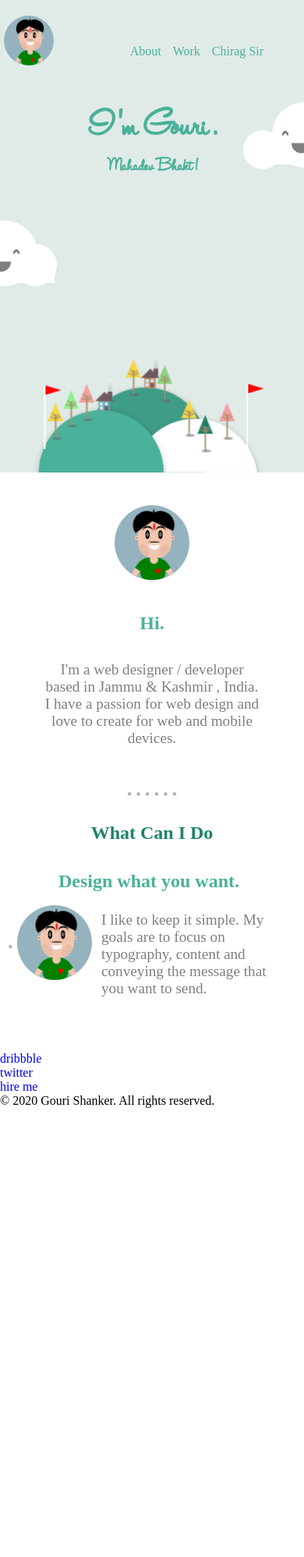
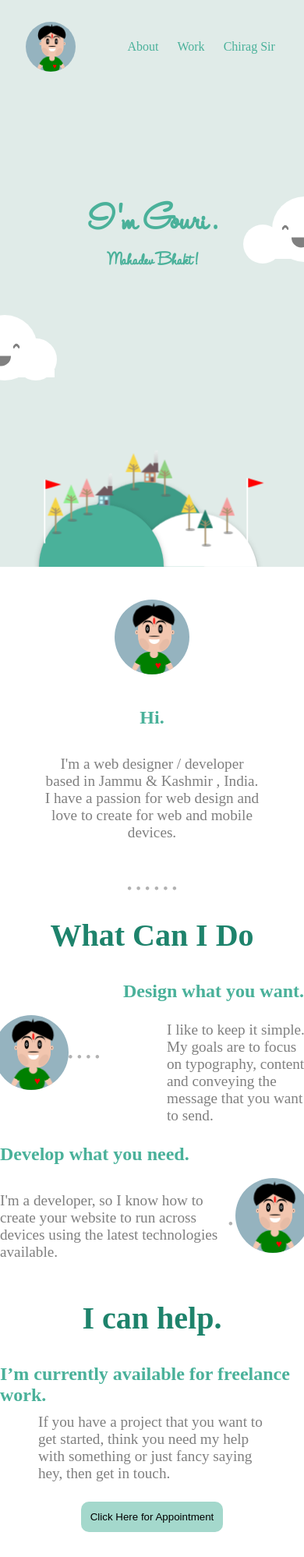
Before and after one commit to gourishankerJK/assignments, a plain HTML site: page second-page/index.html in a window 390 px wide. Shown: the top 1997 px of the page at 78% size. Before the commit the page ends 1421 px from the top, so only its background shows below. Drawn offline with Linux system fonts and the light colour scheme.

Commit message:
paragraph

```diff
--- a/second-page/css/boxing.css
+++ b/second-page/css/boxing.css
@@ -4,6 +4,10 @@
   list-style: none;
   text-decoration: none;
   box-sizing: border-box;
+}
+html{
+  -webkit-font-smoothing: antialiased;
+  -webkit-tap-highlight-color: rgba(0,0,0,0);
 }
 .row {
   width: 100%;
--- a/second-page/css/boy.css
+++ b/second-page/css/boy.css
@@ -11,7 +11,6 @@
 	height: 80px;
 	border-radius: 100%;
 	background: #95B3BF;
-	position: absolute;
 	overflow: hidden;
 	transform: scale(1.2);
 	top: 40%;
--- a/second-page/css/master.css
+++ b/second-page/css/master.css
@@ -4,38 +4,45 @@
 }
 #page {
 	width: 100%;
-	margin: 0 auto;
-  -webkit-font-smoothing: antialiased;
+  display: flex;
+  flex-flow: column nowrap;
+   background-color: rgba(224, 235, 232, 1);
+   transform: translateZ(-10px);
 }
-#head-section{
+#head-section-top {
+	min-height: 120px;
+	width: 100%;
+	margin-bottom: 1px;
+	position: sticky;
+	border: 2px solid transparent;
+  background-color: rgba(224, 235, 232, 1);
+  top :0px;
+  z-index :999;
+  display: flex;
+  justify-content: space-around;
+}
+#background-circle{
+  transform: scale(1.1);
+  align-self: center;
+}
+	/* text-shadow: 1px 1px 2px black, 0 0 25px blue, 0 0 5px darkblue; */
+#navigation_bar_list {
+  align-self: center;
+  display: flex;
+  flex-flow: row nowrap;
+}
+
+#navigation_bar_list li {
+  margin: 2px;
 
 }
-#head-section-top {
-	height: 120px;
-	width: 100%;
-	margin-bottom: 1px;
-	position: fixed;
-  background-color: rgba(224, 235, 232, 1);
-	border: 2px solid transparent;
-	top: 0;
-	left: 0;
-  z-index :999;
+
+#navigation_bar_list li a {
+	color: rgb(74, 177, 154);
+   padding: 10px;
 }
-	/* text-shadow: 1px 1px 2px black, 0 0 25px blue, 0 0 5px darkblue; */
-#navigation_bar {
-	margin: 45px;
-	position: absolute;
-	right: 5px;
-	top: 10px;
-}
-
-#navigation_bar #navigation_bar_list li {
-	float: left;
-	margin-left: 15px;
-}
-
-#navigation_bar #navigation_bar_list li a {
-	color: rgb(74, 177, 154);
+#navigation_bar_list li a:hover{
+      background-color: lightgreen;
 }
 
 #head-section-bottom {
@@ -127,7 +134,6 @@
  }
  #head-section-top .cartoon {
    transform: scale(0.8);
-   left :-5px;
  }
 }
 @media (max-width : 300px) {
@@ -142,10 +148,6 @@
   }
   #name{
     transform: scale(0.5);
-  }
-  #head-section-top .cartoon {
-    transform: scale(0.7);
-    left :-10px;
   }
 }
 .flags{
@@ -457,11 +459,6 @@
   bottom:2px;
 
 }
-#background-circle{
-  transform: scale(1.1);
-  top :10px;
-  left : 5%;
-}
 #body-section{
   width : 100%;
   margin: 0px;
@@ -471,6 +468,20 @@
   font-family:serif;
   font-weight: 500;
 }
+.body-section-content{
+  margin: 25px auto;
+  display: flex;
+  flex-flow: column nowrap;
+  align-content: center;
+  align-items: center;
+  width :100%;
+}
+.body-section-content h2{
+  color: #1e836c;
+  font-size: 2.5em;
+  align-self: center;
+  margin-bottom: 35px;
+}
 .body-section-content .paragraph{
   padding: 10px;
   font-size: 1.2em;
@@ -478,31 +489,18 @@
    margin: 0 auto;
    color: rgba(0,0,0,0.5);
    margin-bottom: 15px;
-   text-align: center;
    width :300px;
-}
-#body-section h3{
-  font-size: 1.5em;
-  	color: rgb(74, 177, 154);
-
-}
-.body-section-content h2{
-  color: #1e836c;
-  font-size: 1.5em;
-    align-self: center;
-    margin-bottom: 35px;
-
-}
-.body-section-content{
-  margin: 25px auto;
-  display: flex;
-  flex-flow: column wrap;
-  align-content: center;
-  width :50%;
 }
 #body-section-content-1 h3, #boy-intro{
   margin:25px;
   align-self: center;
+}
+#body-section-content-1 .paragraph{
+  text-align: center;
+}
+#body-section h3{
+  font-size: 1.5em;
+  color: rgb(74, 177, 154);
 }
 #body-section-content-1::after{
   content: "• • • • • •";
@@ -511,49 +509,186 @@
   margin-top: 25px;
   font-size: 1.2em;
 }
-#body-section-content-2 h3{
+  /* SEcond */
+  .sub-section{
+    display: flex;
+    flex-flow: column wrap;
+    justify-content: center;
+    width :50%;
+  }
+ #right-content{
+   align-self: flex-end;
+ }
+#design{
   align-self: flex-end;
-}
-#design{
   display: flex;
-  flex-flow: row wrap;
-  width :450px;
-}
-@media (max-width :478px) {
-
-  #design{
-    width :330px;
-  }
-  #body-section-content-2 h3{
-    align-self: center;
-    width :240px;
-  }
-
-
+  flex-flow: row nowrap;
+  width :100%;
 }
 #design .paragraph{
   align-self: flex-end;
   text-align: left;
-  width: 240px;
-  margin: 15px 0 15px auto;
+  width: 50%;
+  min-width: 200px;
+  margin: 15px -14px 15px auto;
   position: relative;
 }
 #design .paragraph::before{
   content: "• • • • • •";
   position: absolute;
-  left :-110px;
+  left :-70%;
   top :45px;
   color:rgba(0,0,0,0.3);
 }
 #boy1{
    margin: 25px auto auto 0px;
 }
-@media (max-width:301px) {
-  .body-section-content.paragraph{
-    text-align: center;
-    width :230px;
+#abilites{
+  margin: 25px 0px;
+  display: flex;
+  flex-flow: row nowrap;
+   width: 100%;
+     position: relative;
+}
+#abilites .paragraph{
+  align-self: flex-start;
+  padding-left: 0;
+  margin-left: 0;
+}
+#left-content{
+  align-self: flex-start;
+}
+#abilites .paragraph::after{
+  content: "• • • • • •";
+  position: absolute;
+  left : 75%;
+  top :40px;
+  color:rgba(0,0,0,0.3);
+}
+#boy2 ,#boy1{
+  align-self: baseline;
+}
+#center-content {
+  align-self: center;
+}
+#center-paragraph{
+  width :80%;
+    align-self: center;
+
+}
+@media (min-width: 768px) and (max-width: 991px) {
+  .sub-section {
+   width: 60%;
   }
 }
+@media (min-width: 500px) and (max-width: 767px){
+  .sub-section {
+   width: 80%;
+  }
+}
+@media (max-width: 499px){
+  .sub-section {
+   width: 100%;
+  }
+  .sub-section h3{
+    font-size: 0.8em;
+  }
+
+   #page{
+     overflow-x: hidden
+   }
+
+}
+@media (max-width : 349px) {
+  #boy1,#boy2{
+    display: none;
+  }
+  .paragraph::after,.paragraph::before{
+    display: none;
+  }
+  #design .paragraph{
+    margin-left: 0px;
+    margin-right: 0px;
+    width :100%;
+  }
+}
+#button{
+  padding: 10px;
+   background-color:rgb(74, 177, 154,0.5);
+   border :2px outset transparent;
+   border-radius: 10px;
+   transition: background-color 0.5s ease 0s;
+  outline-color: orange;
+}
+#button:hover{
+  background-color:rgb(74, 177, 154,1);
+   border :2px outset transparent;
+}
+/* Form Filling Propoganda */
+input[type=text], select ,input[type = date],input[type=email]{
+width: 100%;
+padding: 12px 20px;
+margin: 8px 0;
+display: inline-block;
+border: 1px solid #ccc;
+border-radius: 4px;
+outline-color: orange;
+}
+input[type=submit] {
+width: 100%;
+background-color: #4CAF50;
+color: white;
+padding: 14px 20px;
+margin: 8px 0;
+border: none;
+border-radius: 4px;
+cursor: pointer;
+outline-color: orange;
+}
+
+input[type=submit]:hover {
+background-color: #45a049;
+}
+
+#form {
+border-radius: 5px;
+background-color: #f2f2f2;
+padding: 20px;
+display: flex;
+flex-direction: column;
+flex-wrap: nowrap;
+justify-content: center;
+align-items: center;
+max-width: 500px;
+box-shadow: 1px 1px 2px black, 0 0 25px black, 0 0 5px black;
+visibility: hidden;
+z-index :100;
+animation:  form 0.5s ease-in 0s 1 forwards;
+}
+#foot {
+	height: 120px;
+	width: 100%;
+  background-color: rgba(224, 235, 232, 1);
+	border: 2px solid transparent;
+  display: flex;
+  flex-direction: column;
+  justify-content:center;
+  align-items:center;
+  color: rgb(74, 177, 154);
+}
+#foot .footer-list{
+  display: flex;
+  flex-flow: row nowrap;
+  align-content:space-around;
+}
+#foot .footer-list li{
+  margin: 14%;
+  margin-left: 0px;
+}
+#foot a{
+  color: rgb(74, 177, 154);
+}
+
 
 
 
--- a/second-page/index.html
+++ b/second-page/index.html
@@ -12,9 +12,8 @@
 </head>
 
 <body id="page">
-	<section id="head-section">
 		<header id="head-section-top">
-			<section id="background-circle" class ="cartoon">
+			<section id="background-circle" class="cartoon">
 				<section class="boys" id="boy">
 					<div class="faces" id="face">
 						<div class="eyes" id="boy-left-eye">
@@ -41,13 +40,12 @@
 					</div>
 			</section>
 		</section>
-			<nav id="navigation_bar">
+
 				<ul id="navigation_bar_list">
 					<li><a href="#">About</a></li>
 					<li><a href="#">Work</a></li>
 					<li><a href="#">Chirag Sir</a></li>
 				</ul>
-			</nav>
 		</header>
 		<div id="head-section-bottom">
 			<h2 id="name">I 'm Gouri .</h2>
@@ -78,31 +76,61 @@
 		</div>
 
 		</div>
-	</section>
 	<section id="body-section">
 		<div class="body-section-content" id="body-section-content-1">
 			<h3>Hi.</h3>
 			<article id="intro">
-					<p class ="paragraph" id="paragraph-1">I'm a web designer / developer based in Jammu &amp; Kashmir , India. I have a passion for web design and love to create for web and mobile devices.</p
-				</article>
+				<p class="paragraph" id="paragraph-1">I'm a web designer / developer based in Jammu &amp; Kashmir , India. I have a passion for web design and love to create for web and mobile devices.</p </article>
 		</div>
 		<div class="body-section-content" id="body-section-content-2">
-		<h2 >What Can I Do </h2>
-			<h3>Design what you want.</h3>
-			<article id ="design">
-			<p class ="paragraph">I like to keep it simple. My goals are to focus on typography, content and conveying the message that you want to send.</p>
+			<h2>What Can I Do </h2>
+			<div class="sub-section">
+				<h3 id="right-content">Design what you want.</h3>
+				<article id="design">
+					<p class="paragraph">I like to keep it simple. My goals are to focus on typography, content and conveying the message that you want to send.</p>
 				</article>
+				<h3 id="left-content">Develop what you need.</h3>
+				<article id="abilites">
+					<p class="paragraph">I'm a developer, so I know how to create your website to run across devices using the latest technologies available.</p>
+				</article>
+				<h2>I can help.</h2>
+				<h3 id="center-content">I&rsquo;m currently available for freelance work.</h3>
+				<p class="paragraph" id="center-paragraph">If you have a project that you want to get started, think you need my help with something or just fancy saying hey, then get in touch.</p>
 			</div>
+			<button id="button" type="button" name="button">Click Here for Appointment</button>
+
+<div id = "form" >
+	<h3>Appointment Form</h3>
+  <form>
+    <label for="fname">First Name</label>
+    <input type="text" id="fname" name="firstname" placeholder="Your name..">
+
+    <label for="lname">Last Name</label>
+    <input type="text" id="lname" name="lastname" placeholder="Your last name.." required>
+		<label for="email">Email</label>
+		<input type="email" name="email" value="" placeholder="Email" required>
+    <label for ="date">Date OF appointment</label>
+    <input type ="date" id="date" name = "date" required>
+    <label for="time">Time Slot</label>
+    <select id="time" name="time" >
+			<option value="0"  selected>UnSelected</option>
+      <option value="10am">10am - 1pm</option>
+      <option value="4pm">4pm - 7pm</option>
+      <option value="9pm">9pm - 11pm</option>
+    </select>
+    <input type="submit" value="Submit">
+  </form>
+</div>
+</body>
+</html>
 	</section>
-	<footer>
+	<footer id="foot">
 		<ul class="footer-list">
-						<li><a href="http://dribbble.com/seanehalpin">dribbble</a></li>
-						<li><a href="https://twitter.com/seanehalpin">twitter</a></li>
-						<li><a href="@gmail.com||sean.e.halpin" class="email-lnk">hire me</a></li>
+			<li><a href="http://dribbble.com/gourishankerjk">Instagram</a></li>
+			<li><a href="https://twitter.com/gourishankerjk">twitter</a></li>
+			<li><a href="@gmail.com||sean.e.halpin" class="email-lnk">hire</a></li>
 		</ul>
-				<div class="copyright">
-					<p>© 2020 Gouri Shanker. All rights reserved.</p>
-				</div>
+		<p>&copy; 2020 <a href="http://gourishankerjk.github.io/mypage">Gouri Shanker</a>. All rights reserved.</p>
 	</footer>
 	<script src="js/logic.js"></script>
 </body>
--- a/second-page/js/logic.js
+++ b/second-page/js/logic.js
@@ -1,3 +1,13 @@
+function appoint(){
+	console.log(document.querySelector("#form").style.visibility)
+	document.querySelector("#form").style.visibility ="visible";
+}
+
+
+
+
+
+
 function myFunction() {
 	// Cloud
 	var cloud = document.querySelector("#cloud-container").cloneNode(true);
@@ -34,17 +44,24 @@ function myFunction() {
 	var boy = document.querySelector("#background-circle").cloneNode(true);
      boy.id = "boy-intro";
 		 boy.class = "cartoon";
-		 boy.style.position = "static";
 		 console.log(boy);
 		document.querySelector("#body-section-content-1").prepend(boy);
 		var boy1 = document.querySelector("#background-circle").cloneNode(true);
 	     boy1.id = "boy1";
 			 boy1.class = "cartoon";
-			 boy1.style.position = "static";
 			 console.log(boy);
 			 var node1= document.querySelector("#line-abilites");
-			document.querySelector("#design .paragraph").insertAdjacentElement("BeforeBegin" ,boy1);
-
-
+	document.querySelector("#design .paragraph").insertAdjacentElement("BeforeBegin" ,boy1);
+	var boy2 = document.querySelector("#background-circle").cloneNode(true);
+	boy2.id = "boy2";
+	boy2.class = "cartoon";
+	document.querySelector("#abilites").append(boy2);
 };
 myFunction();
+  document.querySelector("#button").addEventListener("click" ,appoint);
+	var x = document.getElementById("form");
+x.addEventListener("blur", myBlurFunction, true);
+function myBlurFunction(){
+		document.querySelector("#form").style.visibility ="hidden";
+		console.log(	document.querySelector("#form").style.visibility )
+}
```
Lines whose indentation alone changed are shown as unchanged.
